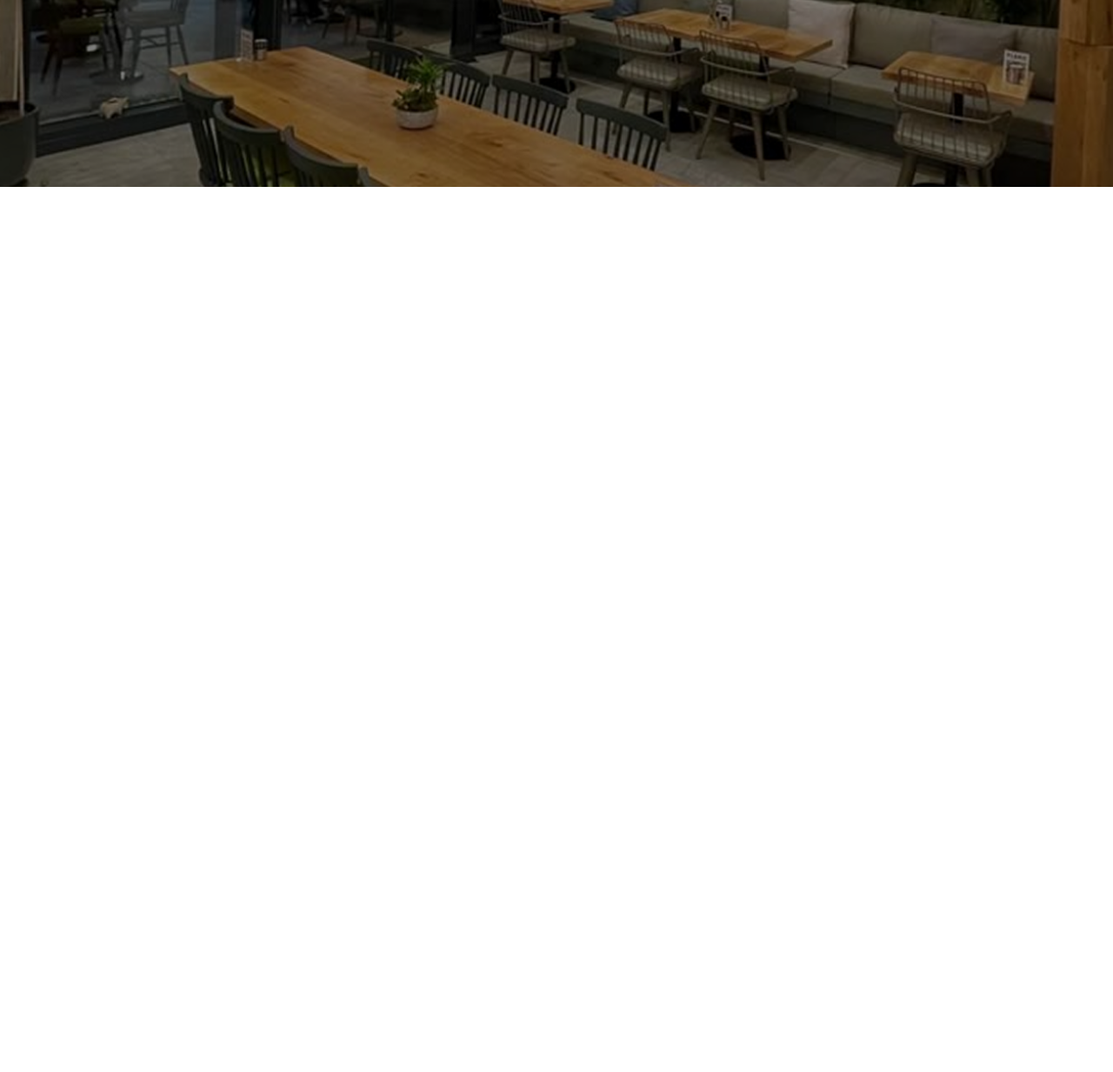
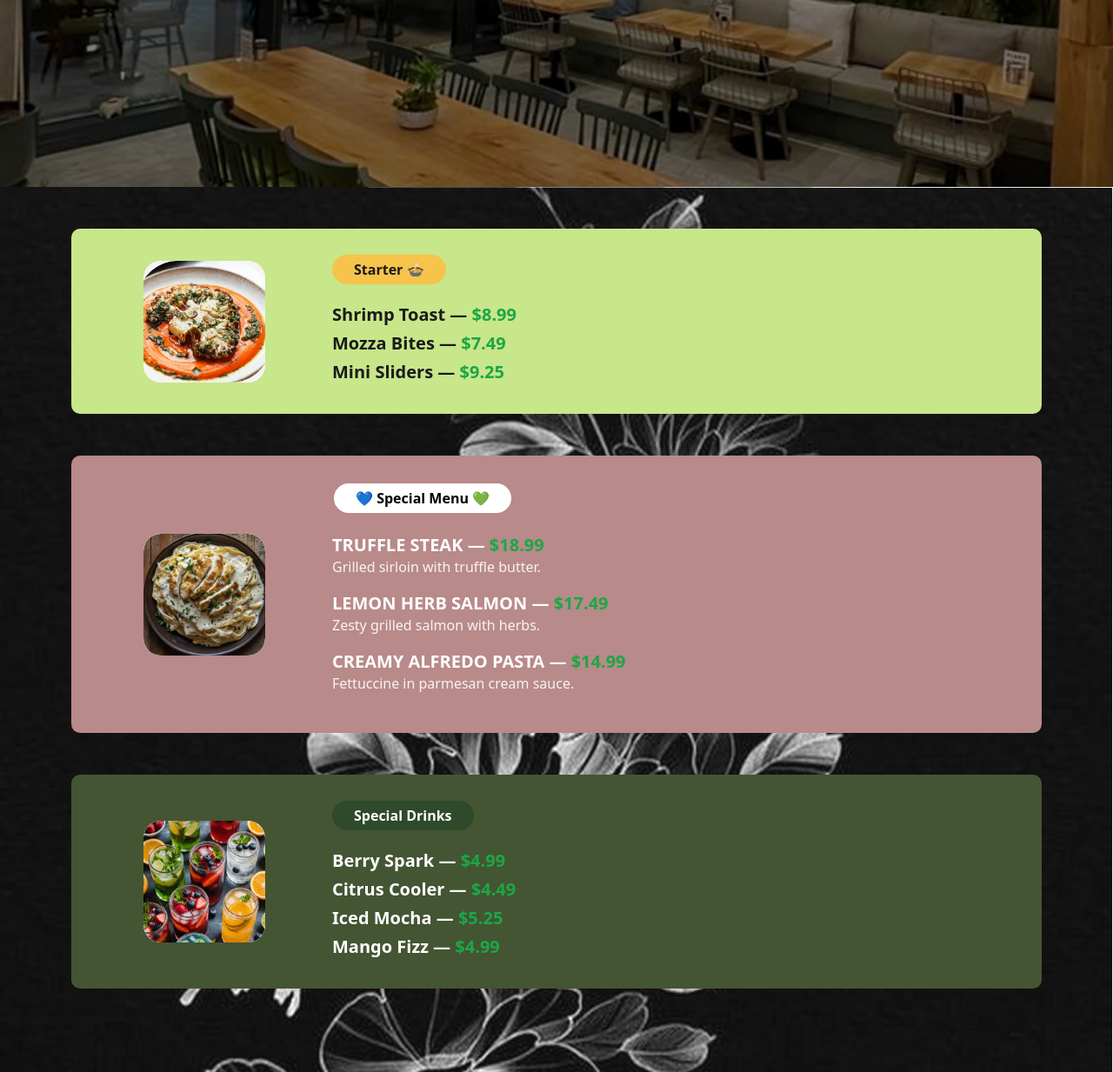
Before and after one commit to na000074/mtm6210_Final, a plain HTML site: page index.html in a window 1280 px wide. Shown: the part 500-1733 px from the top of the page at 87% size. Before the commit the page ends 800 px from the top, so only its background shows below. Drawn offline with nearby package versions, Linux system fonts and the light colour scheme.

Commit message:
menus section added with background images as per in figmadesign

```diff
--- a/index.html
+++ b/index.html
@@ -99,5 +99,90 @@
         src="https://cdn.jsdelivr.net/npm/bootstrap@5.3.3/dist/js/bootstrap.bundle.min.js">
     </script>
 
+    <!-- ===============================
+     MENU SHOWCASE SECTION
+=============================== -->
+<section class="menu-showcase">
+
+    <div class="menu-bg"></div>
+
+    <div class="container py-5">
+
+        <!-- ========== STARTER CARD ========== -->
+        <div class="menu-card menu-green mb-5">
+            <div class="row align-items-center">
+
+                <!-- ⭐ IMAGE GOES HERE ⭐ -->
+                <div class="col-md-3 text-center">
+                    <div class="menu-img-box">
+                        <img src="images/starter.jpg" alt="Starter Image" class="menu-img">
+                    </div>
+                </div>
+
+                <div class="col-md-9">
+                    <div class="menu-badge">Starter 🍲</div>
+
+                    <p class="menu-item">Shrimp Toast — <span class="price">$8.99</span></p>
+                    <p class="menu-item">Mozza Bites — <span class="price">$7.49</span></p>
+                    <p class="menu-item">Mini Sliders — <span class="price">$9.25</span></p>
+                </div>
+
+            </div>
+        </div>
+
+        <!-- ========== SPECIAL MENU CARD ========== -->
+        <div class="menu-card menu-brown mb-5">
+            <div class="row align-items-center">
+
+                <!-- ⭐ IMAGE GOES HERE ⭐ -->
+                <div class="col-md-3 text-center">
+                    <div class="menu-img-box">
+                        <img src="images/special.jpeg" alt="Special Food Image" class="menu-img">
+                    </div>
+                </div>
+
+                <div class="col-md-9">
+                    <div class="menu-badge special-badge">💙 Special Menu 💚</div>
+
+                    <p class="menu-item">TRUFFLE STEAK — <span class="price">$18.99</span></p>
+                    <p class="menu-desc">Grilled sirloin with truffle butter.</p>
+
+                    <p class="menu-item">LEMON HERB SALMON — <span class="price">$17.49</span></p>
+                    <p class="menu-desc">Zesty grilled salmon with herbs.</p>
+
+                    <p class="menu-item">CREAMY ALFREDO PASTA — <span class="price">$14.99</span></p>
+                    <p class="menu-desc">Fettuccine in parmesan cream sauce.</p>
+                </div>
+
+            </div>
+        </div>
+
+        <!-- ========== DRINKS CARD ========== -->
+        <div class="menu-card menu-dark mb-5">
+            <div class="row align-items-center">
+
+                <!-- ⭐ IMAGE GOES HERE ⭐ -->
+                <div class="col-md-3 text-center">
+                    <div class="menu-img-box">
+                        <img src="images/drink.jpeg" alt="Drinks Image" class="menu-img">
+                    </div>
+                </div>
+
+                <div class="col-md-9">
+                    <div class="menu-badge drinks-badge">Special Drinks</div>
+
+                    <p class="menu-item">Berry Spark — <span class="price">$4.99</span></p>
+                    <p class="menu-item">Citrus Cooler — <span class="price">$4.49</span></p>
+                    <p class="menu-item">Iced Mocha — <span class="price">$5.25</span></p>
+                    <p class="menu-item">Mango Fizz — <span class="price">$4.99</span></p>
+                </div>
+
+            </div>
+        </div>
+
+    </div>
+</section>
+
+
 </body>
 </html>
--- a/style.css
+++ b/style.css
@@ -66,3 +66,104 @@
   letter-spacing: 3px;
   margin-top: 10px;
 }
+
+/* =========================
+   MENU SHOWCASE SECTION
+========================= */
+
+.menu-showcase {
+    position: relative;
+}
+
+/* Background for section */
+.menu-bg {
+    background-image: url('images/menubck.jpg');
+    background-size: cover;
+    background-position: center;
+    background-attachment: fixed;
+    opacity: 0.95;
+    position: absolute;
+    inset: 0;
+    z-index: -1;
+}
+
+
+/* Menu cards */
+.menu-card {
+    border-radius: 10px;
+    padding: 30px;
+    color: #1a1a1a;
+}
+
+/* Color variations */
+.menu-green {
+    background: #c8e68a;
+}
+
+.menu-brown {
+    background: #b88a89;
+    color: #fff;
+}
+
+.menu-dark {
+    background: #445533;
+    color: #fff;
+}
+
+/* Badge styles */
+.menu-badge {
+    background: #f6c44b;
+    display: inline-block;
+    padding: 5px 25px;
+    border-radius: 20px;
+    font-weight: 600;
+    margin-bottom: 20px;
+}
+
+.special-badge {
+    background: #ffffff;
+    color: #000;
+    border: 2px solid #b88a89;
+}
+
+.drinks-badge {
+    background: #2f4a2a;
+    color: #fff;
+}
+
+/* Image box (wrapper) */
+.menu-img-box {
+    width: 140px;
+    height: 140px;
+    border-radius: 20px;
+    overflow: hidden;
+    background: #fff;
+    margin: auto;
+}
+
+/* Actual image inside box */
+.menu-img {
+    width: 100%;
+    height: 100%;
+    object-fit: cover;
+    border-radius: 20px;
+}
+
+/* Menu items */
+.menu-item {
+    font-size: 20px;
+    font-weight: 600;
+    margin-bottom: 3px;
+}
+
+.price {
+    color: #1ca746;
+}
+
+/* Description */
+.menu-desc {
+    margin-top: -5px;
+    margin-bottom: 15px;
+    font-size: 16px;
+    opacity: 0.9;
+}
```
Also changed, not shown: images/drink.jpeg (added), images/menubck.jpg (added), images/special.jpeg (added), images/starter.jpg (added).
